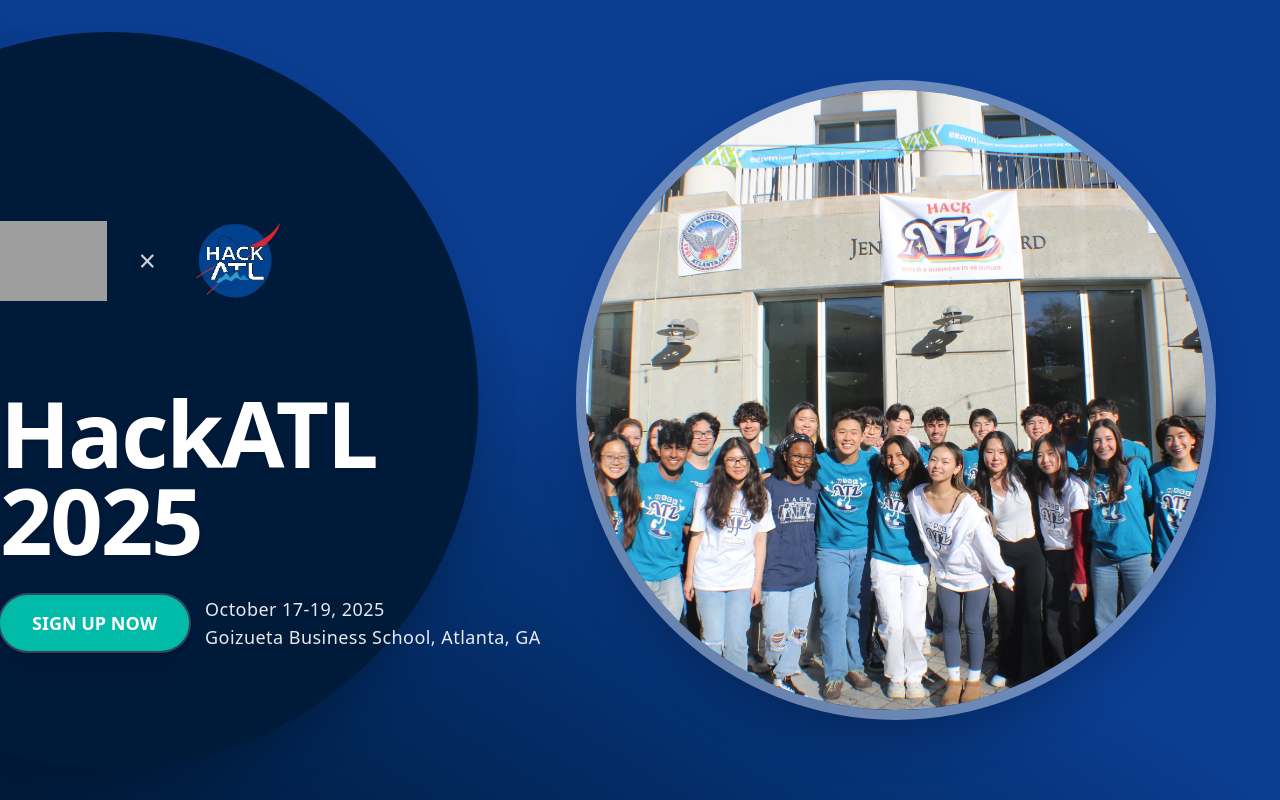
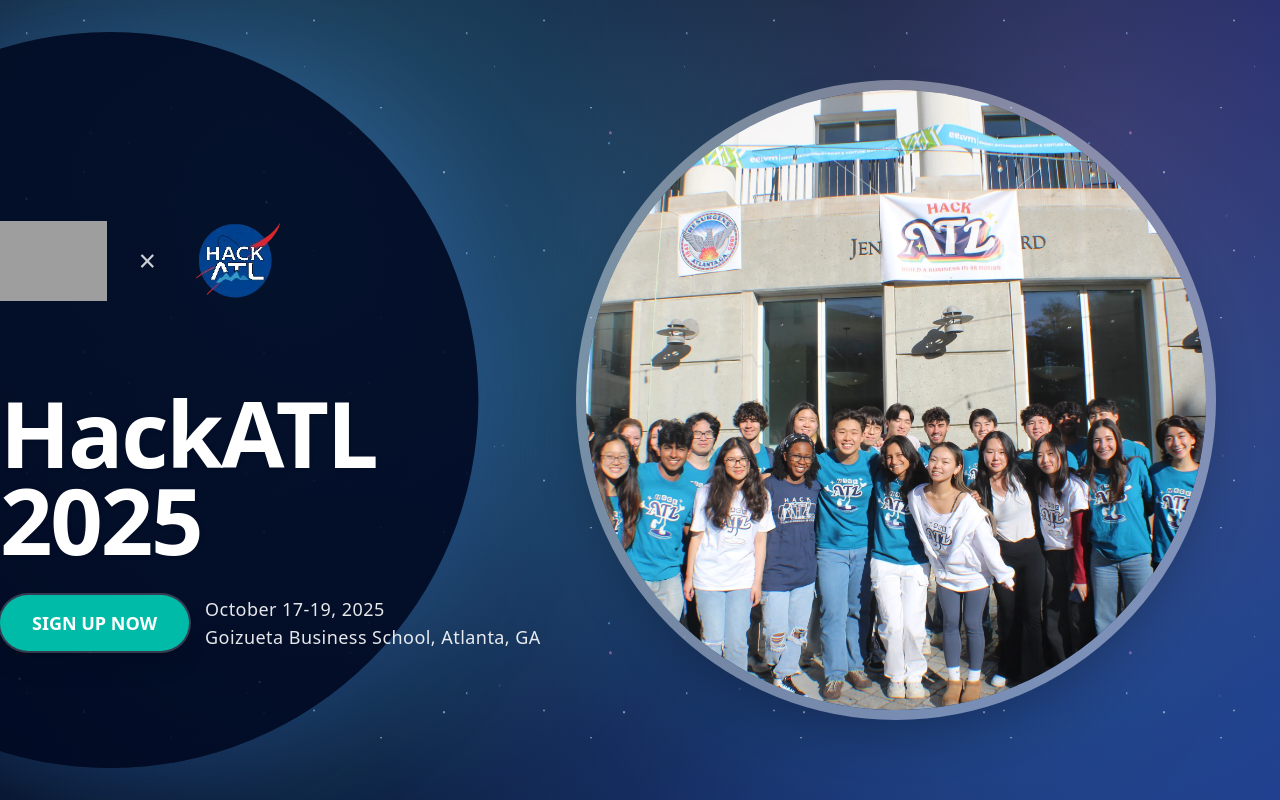
Before and after one commit to Syazvinski/hack_atl, a React (Vite) app: page / in a window 1280 px wide. Shown: the top 800 px of the page. Built offline with nearby package versions, Linux system fonts and the light colour scheme; grey boxes are pictures that could not be loaded.

Commit message:
Enhance hero section with space-themed backdrop and starfield animations

```diff
--- a/src/App.jsx
+++ b/src/App.jsx
@@ -68,12 +68,13 @@
   return (
     <div className="min-h-screen w-full bg-white">
       {/* HERO */}
-      <section className="relative overflow-hidden min-h-[100svh] flex items-center">
-        <div className="absolute inset-0 bg-gradient-to-tr from-[#001A3A] via-[#0B3D91] to-[#0B3D91]" />
+      <section className="hero-space relative overflow-hidden min-h-[100svh] flex items-center">
+        <div className="hero-space-glow" aria-hidden />
+        <div className="hero-stars" aria-hidden />
 
         {/* Left offset full-height dark circle */}
         <div
-          className="pointer-events-none absolute left-0 top-1/2 -translate-x-[35%] -translate-y-1/2 w-[110vw] h-[110vw] sm:w-[90vw] sm:h-[90vw] md:w-[92vh] md:h-[92vh] bg-[#001A3A] rounded-full shadow-2xl"
+          className="pointer-events-none absolute left-0 top-1/2 -translate-x-[35%] -translate-y-1/2 w-[110vw] h-[110vw] sm:w-[90vw] sm:h-[90vw] md:w-[92vh] md:h-[92vh] bg-[#020b24]/90 rounded-full shadow-[0_0_120px_rgba(59,130,246,0.25)]"
           aria-hidden
         />
 
--- a/src/index.css
+++ b/src/index.css
@@ -8,3 +8,93 @@
 .img-placeholder {
   @apply bg-slate-200 text-slate-500 flex items-center justify-center font-medium;
 }
+
+/* Space-themed hero backdrop with layered starfields */
+.hero-space {
+  position: relative;
+  background-image:
+    radial-gradient(circle at 18% 22%, rgba(103, 232, 249, 0.25), transparent 55%),
+    radial-gradient(circle at 85% 18%, rgba(244, 114, 182, 0.18), transparent 45%),
+    radial-gradient(circle at 72% 78%, rgba(96, 165, 250, 0.16), transparent 50%),
+    linear-gradient(120deg, #020617 12%, #0b1e39 45%, #132867 75%, #1e3a8a 100%);
+  color: inherit;
+}
+
+.hero-space::before,
+.hero-space::after {
+  content: '';
+  position: absolute;
+  inset: -10% -15%;
+  pointer-events: none;
+  background-repeat: repeat;
+  opacity: 0.55;
+}
+
+.hero-space::before {
+  background-image:
+    radial-gradient(1px 1px at 20px 20px, rgba(255, 255, 255, 0.9) 50%, transparent 60%),
+    radial-gradient(1px 1px at 70px 60px, rgba(148, 163, 184, 0.7) 50%, transparent 60%),
+    radial-gradient(1px 1px at 110px 90px, rgba(255, 255, 255, 0.8) 50%, transparent 60%),
+    radial-gradient(1px 1px at 160px 40px, rgba(226, 232, 240, 0.75) 50%, transparent 60%);
+  background-size: 140px 140px, 200px 200px, 170px 170px, 220px 220px;
+  animation: hero-stars-drift 28s linear infinite;
+}
+
+.hero-space::after {
+  opacity: 0.25;
+  background-image:
+    radial-gradient(1px 1px at 40px 30px, rgba(226, 232, 240, 0.9) 40%, transparent 60%),
+    radial-gradient(1px 1px at 120px 120px, rgba(248, 250, 252, 0.75) 40%, transparent 60%),
+    radial-gradient(2px 2px at 200px 80px, rgba(148, 163, 184, 0.65) 40%, transparent 60%);
+  background-size: 180px 180px, 260px 260px, 240px 240px;
+  animation: hero-stars-drift 36s linear infinite reverse;
+}
+
+.hero-space-glow {
+  position: absolute;
+  inset: 0;
+  background: radial-gradient(circle at 22% 35%, rgba(59, 130, 246, 0.35), transparent 55%),
+    radial-gradient(circle at 78% 48%, rgba(16, 185, 129, 0.22), transparent 50%);
+  mix-blend-mode: screen;
+  opacity: 0.65;
+  pointer-events: none;
+}
+
+.hero-stars {
+  position: absolute;
+  inset: -5% -10%;
+  background-image:
+    radial-gradient(1.5px 1.5px at 15% 20%, rgba(255, 255, 255, 0.95) 45%, transparent 55%),
+    radial-gradient(2px 2px at 68% 35%, rgba(148, 197, 255, 0.85) 45%, transparent 55%),
+    radial-gradient(1.5px 1.5px at 40% 72%, rgba(248, 250, 252, 0.9) 45%, transparent 55%),
+    radial-gradient(3px 3px at 82% 68%, rgba(244, 114, 182, 0.65) 45%, transparent 55%),
+    radial-gradient(1px 1px at 25% 58%, rgba(148, 163, 184, 0.8) 45%, transparent 55%),
+    radial-gradient(2.5px 2.5px at 5% 78%, rgba(96, 165, 250, 0.75) 45%, transparent 55%),
+    radial-gradient(1px 1px at 55% 10%, rgba(255, 255, 255, 0.9) 45%, transparent 55%),
+    radial-gradient(2px 2px at 90% 28%, rgba(226, 232, 240, 0.85) 45%, transparent 55%);
+  background-size: 180px 180px, 220px 220px, 210px 210px, 260px 260px, 190px 190px, 240px 240px, 200px 200px, 230px 230px;
+  animation: hero-stars-twinkle 12s ease-in-out infinite alternate;
+  mix-blend-mode: screen;
+  opacity: 0.7;
+  pointer-events: none;
+}
+
+@keyframes hero-stars-twinkle {
+  from {
+    opacity: 0.35;
+    transform: translate3d(0, 0, 0);
+  }
+  to {
+    opacity: 0.85;
+    transform: translate3d(8px, -6px, 0);
+  }
+}
+
+@keyframes hero-stars-drift {
+  from {
+    transform: translate3d(0, 0, 0) rotate(0deg);
+  }
+  to {
+    transform: translate3d(20px, -40px, 0) rotate(1deg);
+  }
+}
```
